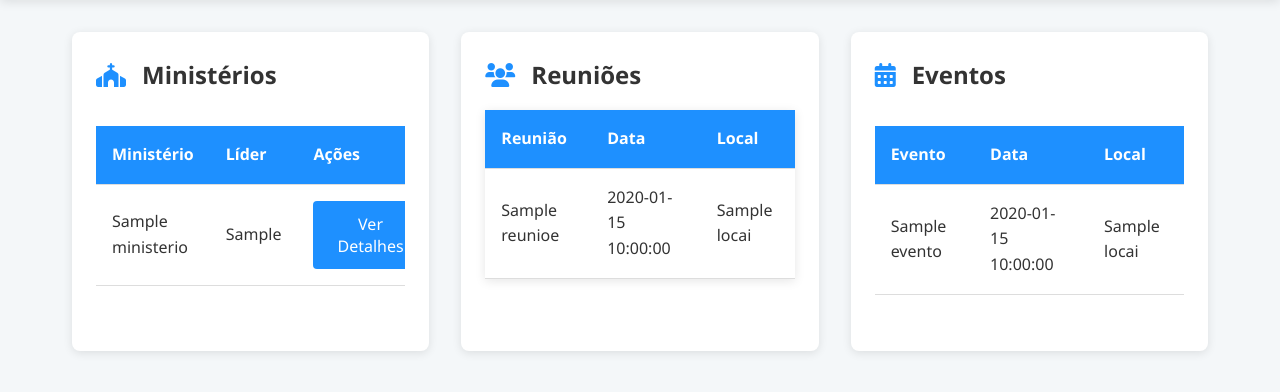
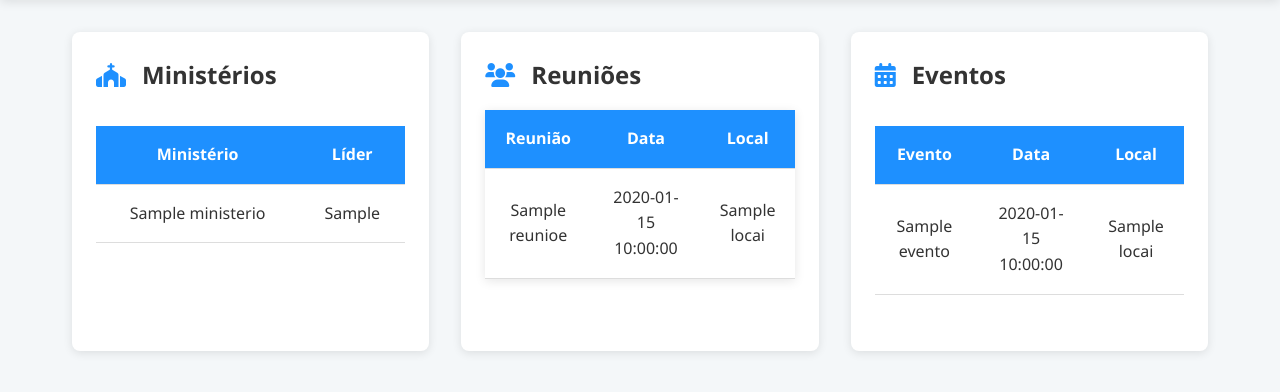
Before and after one commit to GuilhermeRochaR/Banco, a Flask app: page / in a window 1280 px wide. Shown: the part 157-549 px from the top of the page. Run offline with Flask 3, Linux system fonts and the light colour scheme; a user stored in the database is signed in; tables that the repository leaves empty hold one stand-in row (values such as "Sample post").

Commit message:
updates htmls

```diff
--- a/app/templates/MENU.HTML
+++ b/app/templates/MENU.HTML
@@ -155,7 +155,7 @@
         th,
         td {
             padding: 1rem;
-            text-align: left;
+            text-align: center;
             border-bottom: 1px solid #ddd;
         }
 
@@ -259,7 +259,6 @@
                         <tr>
                             <th>Ministério</th>
                             <th>Líder</th>
-                            <th>Ações</th>
                         </tr>
                     </thead>
                     <tbody>
@@ -267,9 +266,6 @@
                         <tr>
                             <td>{{ ministerio.nome }}</td>
                             <td>{{ ministerio.lider }}</td>
-                            <td>
-                                <button class="btn" onclick="showDetails('louvor')">Ver Detalhes</button>
-                            </td>
                         </tr>
                         {% endfor %}
                     </tbody>
--- a/app/templates/evento_lista.html
+++ b/app/templates/evento_lista.html
@@ -26,7 +26,9 @@
             color: var(--text-color);
             line-height: 1.6;
         }
-
+        a {
+            text-decoration: none;
+        }
         /* Header Styles */
         header {
             background: linear-gradient(135deg, var(--primary-color), var(--secondary-color));
@@ -178,7 +180,7 @@
     <nav class="nav-container">
         <div class="nav-links">
             <a href="/"><i class="fas fa-home"></i> Início</a>
-            <a href="/ministerios"><i class="fas fa-church"></i> Ministérios</a>
+            <a href="/ministerio"><i class="fas fa-church"></i> Ministérios</a>
             <a href="/reunioes"><i class="fas fa-users"></i> Reuniões</a>
             <a href="/eventos"><i class="fas fa-calendar-alt"></i> Eventos</a>
         </div>
--- a/app/templates/lista_ministerio.html
+++ b/app/templates/lista_ministerio.html
@@ -27,7 +27,9 @@
             color: var(--text-color);
             line-height: 1.6;
         }
-
+        a {
+            text-decoration: none;
+        }
         /* Header Styles */
         header {
             background: linear-gradient(135deg, var(--primary-color), var(--secondary-color));
--- a/app/templates/reunioes_lista.html
+++ b/app/templates/reunioes_lista.html
@@ -27,7 +27,9 @@
             color: var(--text-color);
             line-height: 1.6;
         }
-
+        a {
+            text-decoration: none;
+        }
         /* Header Styles */
         header {
             background: linear-gradient(135deg, var(--primary-color), var(--secondary-color));
```
